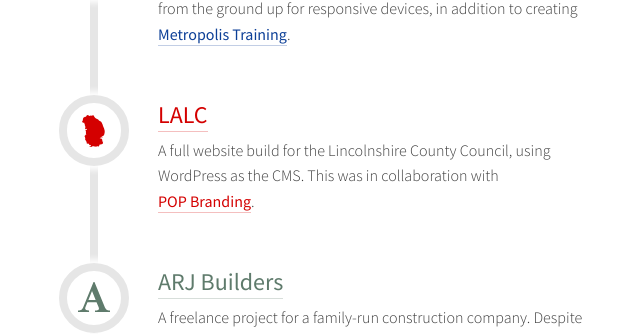
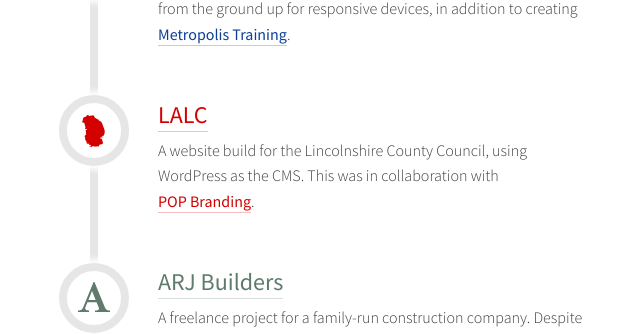
Before and after one commit to daviddarnes/darn.es, a Jekyll site: the page built from index.md, in a window 1280 px wide. Shown: the part 1556-1890 px from the top of the page, without its empty margins (319-959 px from the left). Built offline with Jekyll 4.4.1, drawn with Linux system fonts in a browser that asks for light colours.

```diff
--- a/_data/sites.yml
+++ b/_data/sites.yml
@@ -38,7 +38,7 @@
   icon: lincolnshire
   title: "LALC"
   colour: "#D40000"
-  content: "A full website build for the Lincolnshire County Council, using WordPress as the CMS. This was in collaboration with [POP Branding](http://pop-branding.com/)."
+  content: "A website build for the Lincolnshire County Council, using WordPress as the CMS. This was in collaboration with [POP Branding](http://pop-branding.com/)."
 - link: "http://arjbuilders.com"
   icon: arjbuilders
   title: "ARJ Builders"
```
